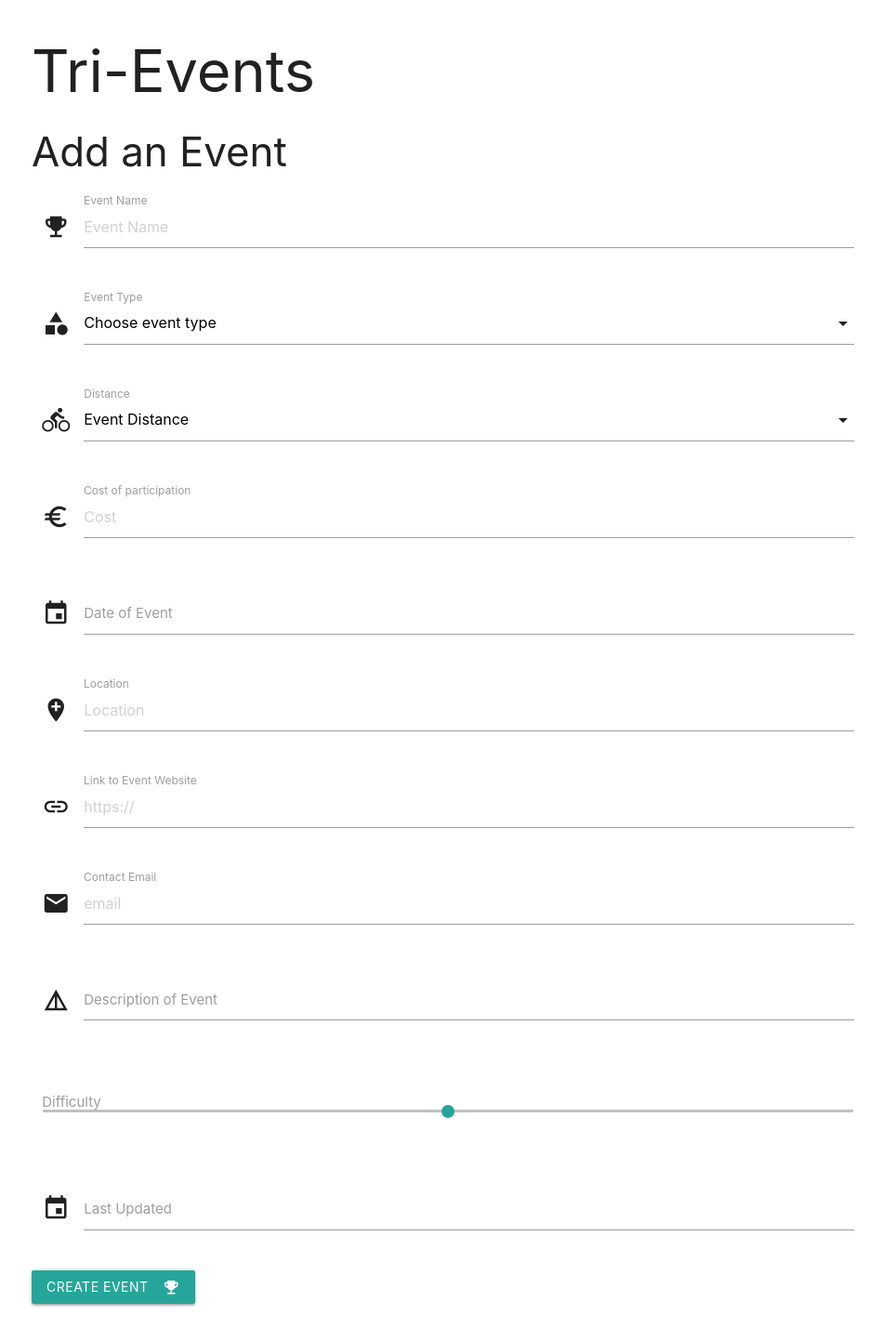
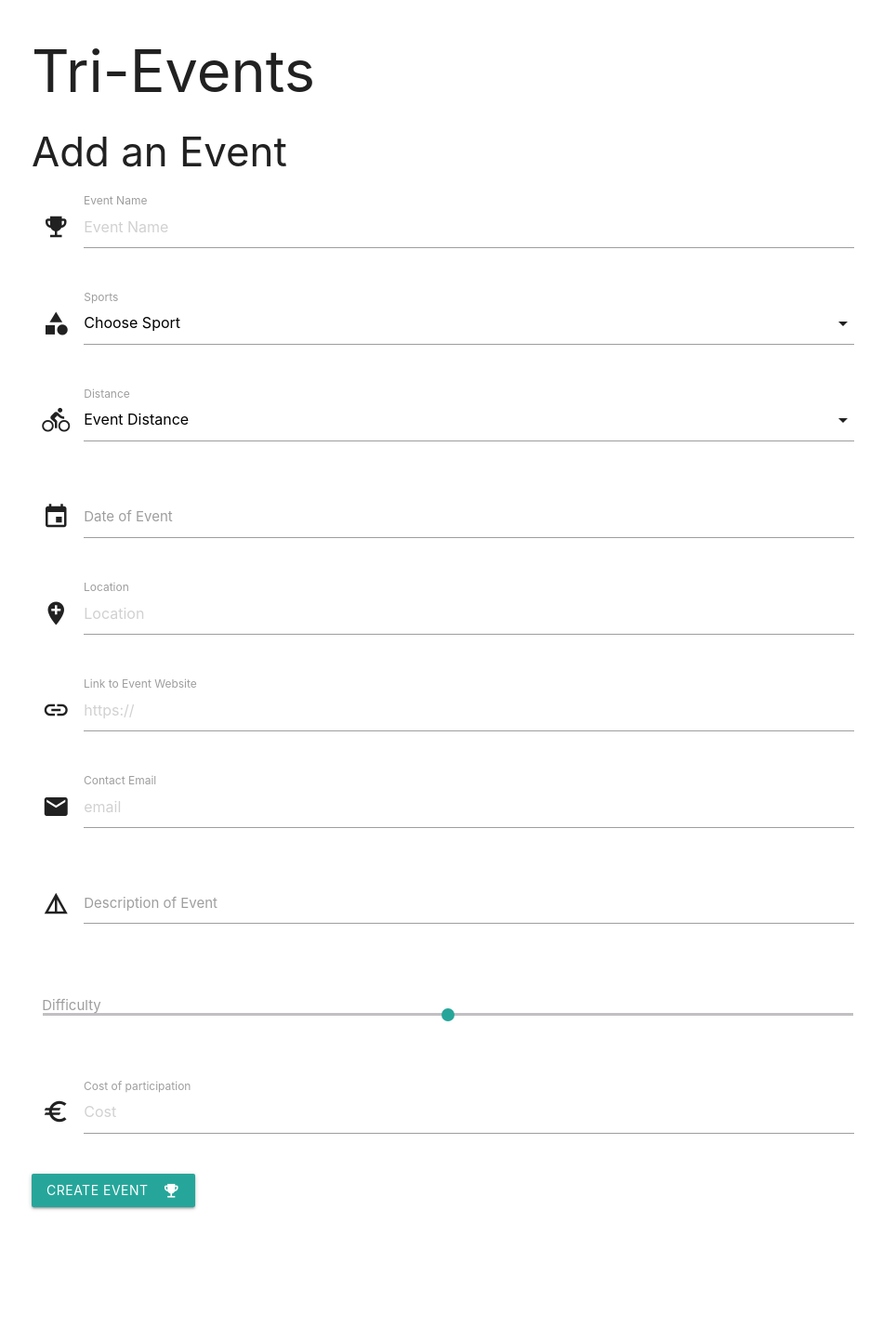
Before and after one commit to woodfordtim/milestone3, a Flask app: page /add_event in a window 1280 px wide. Shown: the whole page at 93% size, without its empty margins (158-1108 px from the left). After the commit the page ends 1302 px from the top, so only its background shows below. Run offline with Flask 2, Linux system fonts and the light colour scheme; data that the repository does not hold is empty; some libraries are stand-ins or nearby versions.

Commit message:
changes made to the code and database to make it easier to debug; bug fixed with regards to sports options not showing in drop-down menu

```diff
--- a/templates/add_event.html
+++ b/templates/add_event.html
@@ -3,24 +3,24 @@
 <h3>Add an Event</h3>
 
 <div class="row">
-	<form action="{{ url_for('create_event')}} " methods="POST" class="col s12">
+	<form action="{{ url_for('create_event')}}" method="POST" class="col s12">
 		<div class="row">
 			<div class="input-field col s12">
 				<i class="material-icons prefix">emoji_events</i>
-				<input placeholder="Event Name" id="event_name" type="text" class="validate">
+				<input placeholder="Event Name" id="event_name" name="event_name" type="text" class="validate">
 				<label for="event_name">Event Name</label>
 			</div>
 		</div>
         <div class="row">
 			<div class="input-field col s12">
 				<i class="material-icons prefix">category</i>
-				<select id="event_type" name="event_type">
-                    <option value="" disabled selected>Choose event type</option>
-                    {% for event in event_type %}
-                    <option value="{{event.event_type}}"> {{event.event_type}}</option>
+				<select id="sports" name="sport_name">
+                    <option value="" disabled selected>Choose Sport</option>
+                    {% for sport in sports %}
+                    <option value="{{sport.sport_name}}"> {{sport.sport_name}}</option>
                     {% endfor %}
                 </select>
-				<label>Event Type</label>
+				<label>Sports</label>
 			</div>
         </div>
         <div class="row">
@@ -37,23 +37,16 @@
         </div>
         <div class="row">
 			<div class="input-field col s12">
-				<i class="material-icons prefix">euro</i>
-				<input placeholder="Cost" id="cost" type="text" class="validate">
-				<label for="cost">Cost of participation</label>
-			</div>
-		</div>
-		<div class="row">
-			<div class="input-field col s12">
 				<i class="material-icons prefix">event</i>
-				<input type="text" id="date" class="datepicker">
-				<label for="date">Date of Event</label>
+				<input type="text" id="event_date" class="datepicker">
+				<label for="event_date">Date of Event</label>
 			</div>
 		</div>
         <div class="row">
 			<div class="input-field col s12">
 				<i class="material-icons prefix">add_location</i>
-				<input placeholder="Location" id="location" type="text" class="validate">
-				<label for="location">Location</label>
+				<input placeholder="Location" id="location_url" type="text" class="validate">
+				<label for="location_url">Location</label>
 			</div>
 		</div>
         <div class="row">
@@ -66,8 +59,8 @@
         <div class="row">
 			<div class="input-field col s12">
 				<i class="material-icons prefix">mail</i>
-				<input placeholder="email" id="contact" type="email" class="validate">
-				<label for="contact">Contact Email</label>
+				<input placeholder="email" id="event_contacts" type="email" class="validate">
+				<label for="event_contact">Contact Email</label>
 			</div>
 		</div>
         <div class="row">
@@ -79,17 +72,16 @@
 		</div>
         	<div class="row">
 			<div class="input-field col s12">
-				<p class="range-field">
-					<input type="range" id="test5" min="0" max="10">
-                </p>
+				<p class="range-field"><input type="range" id="test5" min="0" max="10"></p>
 				<label for="difficulty">Difficulty</label>
 			</div>
 		</div>
+
         <div class="row">
 			<div class="input-field col s12">
-				<i class="material-icons prefix">event</i>
-				<input type="text" id="last_updated" class="datepicker">
-				<label for="date">Last Updated</label>
+				<i class="material-icons prefix">euro</i>
+				<input placeholder="Cost" id="cost" name="cost" type="text" class="validate">
+				<label for="cost">Cost of participation</label>
 			</div>
 		</div>
         <div class="row">
@@ -97,7 +89,6 @@
                 <i class="material-icons right">emoji_events</i>
             </button>
         </div>
-
 	</form>
 </div>
 
--- a/tri.py
+++ b/tri.py
@@ -14,43 +14,45 @@ app.config["MONGODB_NAME"] = os.environ.get('MONGODB_NAME')
 
 mongo = PyMongo(app)
 
-# function for page to list all events
+# function for page to display a list all events
 @app.route('/')
 @app.route('/find_events')
 def find_events():
-    return render_template("events.html", events=mongo.db.events.find())
+    return render_template("events.html",
+                            events=mongo.db.events.find())
 
 
 # function for form to add events
 @app.route('/add_event')
 def add_event():
     return render_template('add_event.html',
-    events=mongo.db.events.find()) # event_type refers to Collection so must be accurate
+    sports=mongo.db.sports.find()) # event_type refers to Collection so must be accurate
 
 
-# function to sumbit a form http method POST - default is GET
+# function to sumbit a new event to form http method POST (default is GET) and create a new event
 @app.route('/create_event', methods=['POST'])
 def create_event():
     events=mongo.db.events
+    print(request.form.to_dict())
     events.insert_one(request.form.to_dict()) #insert when you submit info to a uri it does so in a request object and then convert the form to dictionary so it can be understood by MongoDB
-    return redirect(url_for('/find_events'))
+    return redirect(url_for('find_events')) #redirect back to list of events page
 
-
+# function to enable user to edit event
 @app.route('/edit_event/<event_id>')
 def edit_event(event_id):
     the_event = mongo.db.events.find_one({"_id": ObjectId(event_id)})
-    all_event_type = mongo.db.event_type.find()
+    all_event_type = mongo.db.sports.find()
     return render_template('edit_event.html', event=the_event, event_type=all_event_type)
 
-
+# function to send edited data back to MongoDB and update database
 @app.route('/update_event/<event_id>', methods=['POST'])
 def update_event(event_id):
     events = mongo.db.events
     events.update( {'_id': ObjectId(event_id)},
     {
         'event_name': request.form.get('event_name'),
-        'event_type': request.form.get('event_type'),
-        'event_distance': request.form.get('event_distance'),
+        'sports': request.form.get('sports'),
+        'distance': request.form.get('distance'),
         'cost': request.form.get('cost'),
         'difficulty': request.form.get('difficulty'),
         'location_url': request.form.get('location_url'),
@@ -60,53 +62,55 @@ def update_event(event_id):
         'author': request.form.get('author'),
         'link': request.form.get('link')
     })
-    return redirect(url_for('find_events'))
+    return redirect(url_for('find_events')) #redirect back to list of events page
 
-
+# function allow deletion of events
 @app.route('/delete_event/<event_id>')
 def delete_event(event_id):
     mongo.db.events.remove({'_id': ObjectId(event_id)})
-    return redirect(url_for('find_events'))
+    return redirect(url_for('find_events')) #redirect back to list of events page
 
 
-@app.route('/find_event_type')
-def find_event_type():
-    return render_template('event_type.html',
-                            event_types=mongo.db.event_type.find()) #event_types refers to for loop (?)
+# function for page to display list all event types (i.e categories)
+@app.route('/find_sports')
+def find_sports():
+    return render_template('sports.html',
+                            sports=mongo.db.sports.find()) #sports refers to for collection
+
+# function take the user to editable page (a form)
+@app.route('/edit_sport/<sports_id>') #'url for' points towards the name of a function, not the name of the route
+def edit_sport(sports_id): # sports_id as a parameter to search for document in db to feed edit into form
+    return render_template('edit_sport.html',
+                            sports=mongo.db.sports.find_one( #should there be an s in eventtypes... or not?
+                            {'_id': ObjectId(sports_id)}))
 
 
-@app.route('/edit_event_type/<event_type_id>')
-def edit_event_type(event_type_id): #event_type_id as a parameter to search for document in db to feed edit into form
-    return render_template('edit_event_type.html',
-                            event_types=mongo.db.event_type.find_one( #should there be an s in eventtypes... or not?
-                            {'_id': ObjectId(event_type_id)}))
+# update is used to carry out the update to the database
+@app.route('/update_sport/<sports_id>', methods=['POST'])
+def update_sport(sports_id):
+    mongo.db.sports.update({'id': ObjectId(sports_id)},
+        {'sports': request.form.get('sports')})
+    return redirect(url_for('find_sports'))
 
 
-@app.route('/update_event_type/<event_type_id>', methods=['POST'])
-def update_event_type(event_type_id):
-    mongo.db.event_type.update({'id': ObjectId(event_type_id)},
-        {'event_type': request.form.get('event_type')})
-    return redirect(url_for('find_event_type'))
+@app.route('/delete_sport/<sports_id>')
+def delete_sport(sport_id):
+    mongo.db.event_type.remove({'_id': ObjectId(sports_id)})
+    return redirect(url_for('find_sports'))
 
 
-@app.route('/delete_event_type/<event_type_id>')
-def delete_event_type(event_type_id):
-    mongo.db.event_type.remove({'_id': ObjectId(event_type_id)})
-    return redirect(url_for('find_event_type'))
+@app.route('/insert_sport', methods=['POST'])
+def insert_sport():
+    sports=mongo.db.sports #access the mongo DB
+    sports_doc = {'sports': request.form.get('sport')} #'sports' refers to form field
+    mongo.db.event_type.insert_one(sports_doc) #inserts new event type to data collection
+    return redirect(url_for('find_sports')) #redirects back to list of event_types
 
 
-@app.route('/insert_event_type', methods=['POST'])
-def insert_event_type():
-    event_type=mongo.db.event_type #access the mongo DB
-    event_type_doc = {'event_type': request.form.get('event_type')} #'event_type' refers to form field
-    mongo.db.event_type.insert_one(event_type_doc) #inserts new event type to data collection
-    return redirect(url_for('find_event_type')) #redirects back to list of event_types
-
-
-# function to direct us and render the view that allows us to insert event_type
-@app.route('/create_event_type')
-def add_event_type():
-    return render_template('add_event_type.html')
+# function to direct us and render the view that allows us to insert sport
+@app.route('/new_sport')
+def new_sport():
+    return render_template('add_sport.html')
 
 
 if __name__ == '__main__':
```
Also changed, not shown: templates/add_sport.html (renamed from templates/add_event_type.html, +4 -6 lines), templates/edit_event.html (+7 -7 lines), templates/edit_sport.html (renamed from templates/edit_event_type.html, +4 -5 lines), templates/event_type.html (deleted, +0 -25 lines), templates/events.html (+3 -9 lines), templates/sports.html (added, +24 -0 lines). Lines whose indentation alone changed are shown as unchanged.
